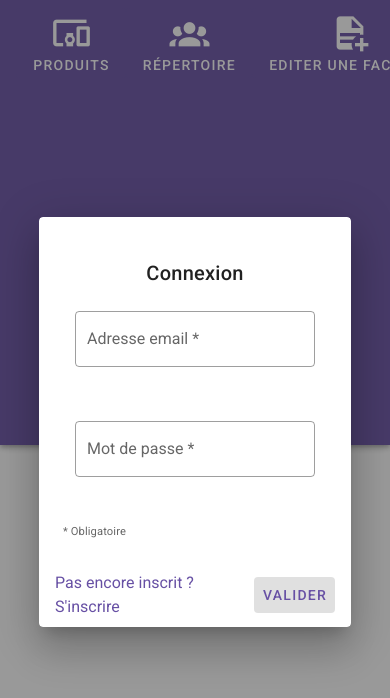
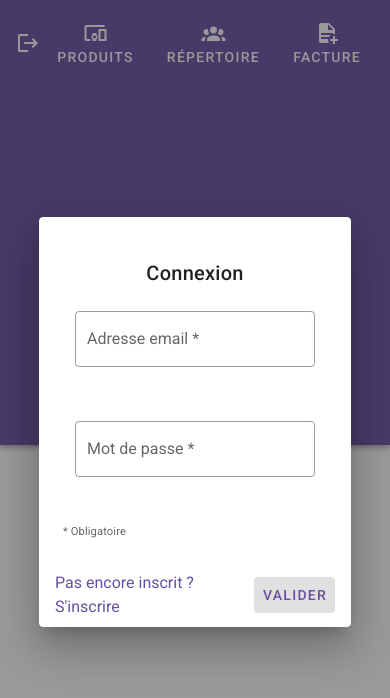
Before and after one commit to adrienbgcz/web-stock-management, a Vue app: page / in a window 390 px wide. Shown: the top 698 px of the page. Built offline with nearby package versions, Linux system fonts and the light colour scheme.

Commit message:
:recycle: improve responsive design

```diff
--- a/src/App.vue
+++ b/src/App.vue
@@ -8,8 +8,9 @@
         height="auto"
     >
 
-      <v-toolbar-title v-if="userConnected">Bonjour {{ userConnected }} ! <div class="disconnectionButton mt-1" @click="disconnection">Déconnexion</div></v-toolbar-title>
-      <v-toolbar-title v-else>Stock Management</v-toolbar-title>
+      <v-toolbar-title v-if="userConnected && !$vuetify.breakpoint.xs">Bonjour {{ userConnected }} ! <div class="disconnectionButton mt-1" @click="disconnection">Déconnexion</div></v-toolbar-title>
+      <v-icon v-if="$vuetify.breakpoint.xs" @click="disconnection">mdi-logout</v-icon>
+      <v-toolbar-title v-if="!$vuetify.breakpoint.xs && !userConnected">Stock Management</v-toolbar-title>
 
 
       <v-spacer></v-spacer>
@@ -17,7 +18,8 @@
       <router-link to="/products">
         <v-btn color="#6750A4">
           <div>
-            <v-icon x-large>mdi-devices</v-icon>
+            <v-icon v-if="$vuetify.breakpoint.xs" >mdi-devices</v-icon>
+            <v-icon v-else x-large>mdi-devices</v-icon>
             <div class="mt-1">Produits</div>
           </div>
         </v-btn>
@@ -29,7 +31,8 @@
       <router-link to="/customers">
         <v-btn color="#6750A4">
           <div>
-            <v-icon x-large>mdi-account-group</v-icon>
+            <v-icon v-if="$vuetify.breakpoint.xs" >mdi-account-group</v-icon>
+            <v-icon v-else x-large>mdi-account-group</v-icon>
             <div class="mt-1">Répertoire</div>
           </div>
         </v-btn>
@@ -41,8 +44,10 @@
       <router-link to="/buy-or-sale">
         <v-btn color="#6750A4">
           <div>
-            <v-icon x-large>mdi-file-document-plus</v-icon>
-            <div class="mt-1">Editer une facture</div>
+            <v-icon v-if="$vuetify.breakpoint.xs">mdi-file-document-plus</v-icon>
+            <v-icon v-else x-large>mdi-file-document-plus</v-icon>
+            <div class="mt-1" v-if="$vuetify.breakpoint.xs">Facture</div>
+            <div class="mt-1" v-else>Editer une facture</div>
           </div>
         </v-btn>
       </router-link>
--- a/src/constants.js
+++ b/src/constants.js
@@ -1,4 +1,4 @@
 export default {
-   /* BASE_URL: "http://localhost:3030",*/
+    /*BASE_URL: "http://localhost:3030",*/
     BASE_URL : "https://flutter-stock-management.ew.r.appspot.com"
 }
```
Also changed, not shown: 1 other file (tests, documents, lock files or other folders).
